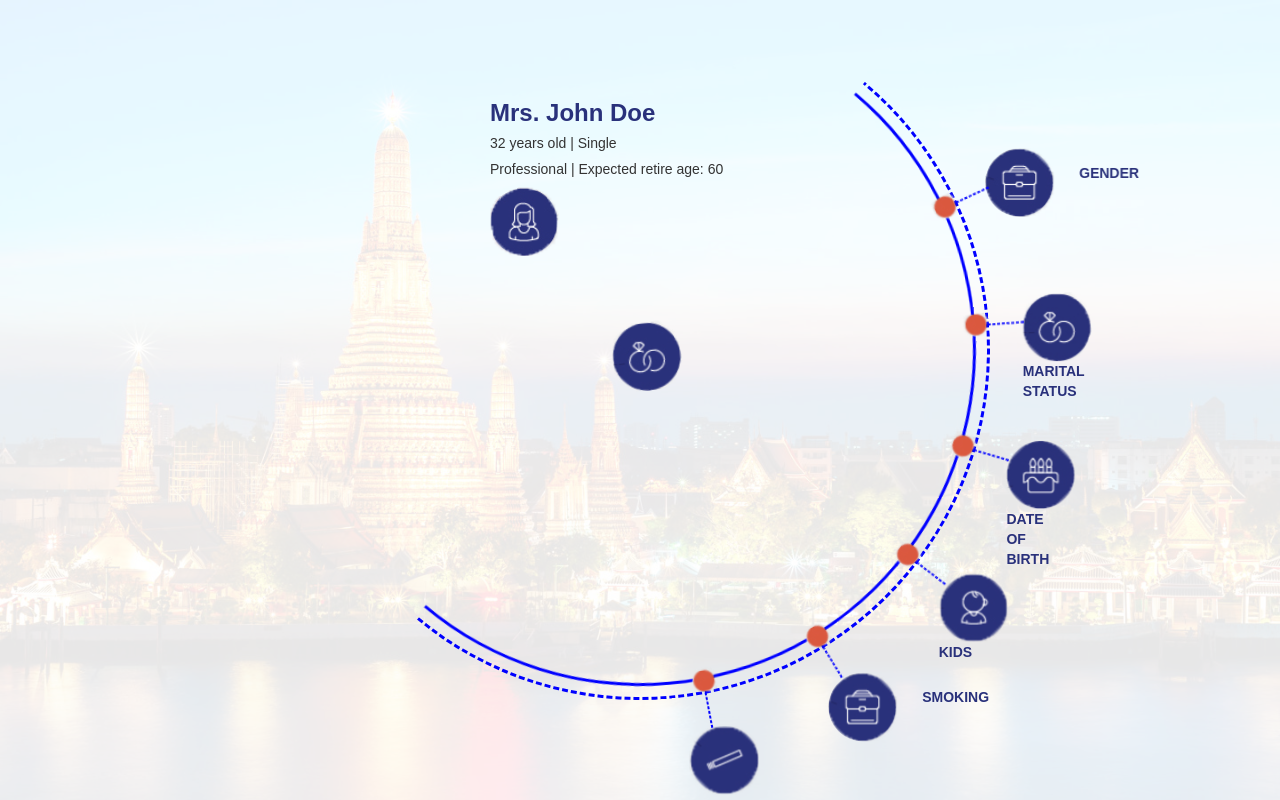
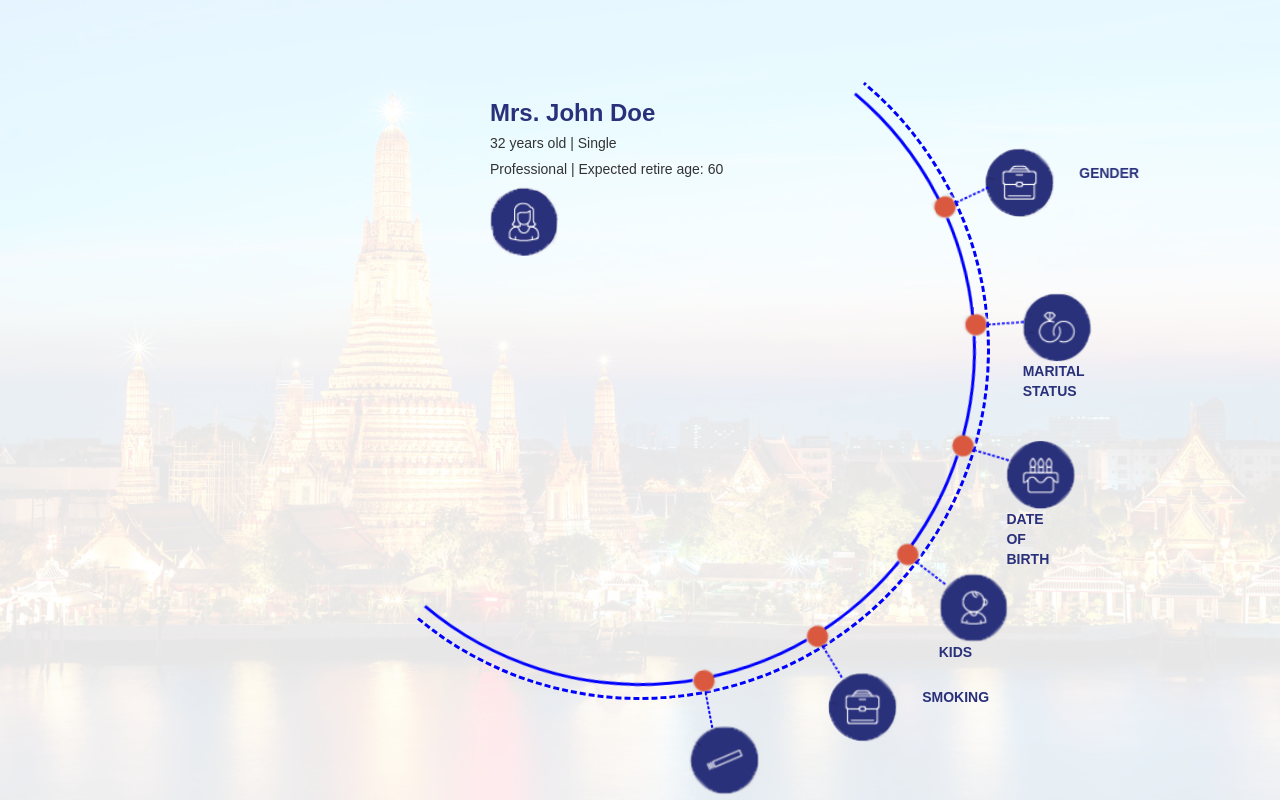
Before and after one commit to noce30/Demo-Reactjs, a React (Create React App) app in the folder my-app/: page / in a window 1280 px wide. Built offline with nearby package versions, Linux system fonts and the light colour scheme.

Commit message:
refactor code

```diff
--- a/my-app/src/components/CurveOptions.js
+++ b/my-app/src/components/CurveOptions.js
@@ -14,32 +14,16 @@ import icon_male from '../assets/img/icons-demo/icon_male.png';
 import {SELECT_GENDER} from '../constants/actionConstants';
 
 class CurveOptions extends Component {
-    constructor() {
-        super();
-        this.state = { checked: true };
-        this.handleGender = this.handleGender.bind(this);
-    }
-
-    handleGender(checked) {
-        this.setState({
-            checked: checked
-        });
-    }
-
     render() {
         return (
             <div>
                 <ul className="circle-container">
-                    <li><Gender/>
-                    </li>
+                    <li><Gender/></li>
                     <li><MaritalStatusContainer /></li>
                     <li><DateOfBirthContainer /></li>
                     <li><KidsContainer /></li>
                     <li><Smoking /></li>
                     <li><OccupationContainer /></li>
-                    <li></li>
-                    <li><img src={iconStatus} /></li>
-                    <li><img src={iconStatus} /></li>
                 </ul>
                 <ul className="circle-inner" >
                     <li><img src={iconDot} /></li>
```
